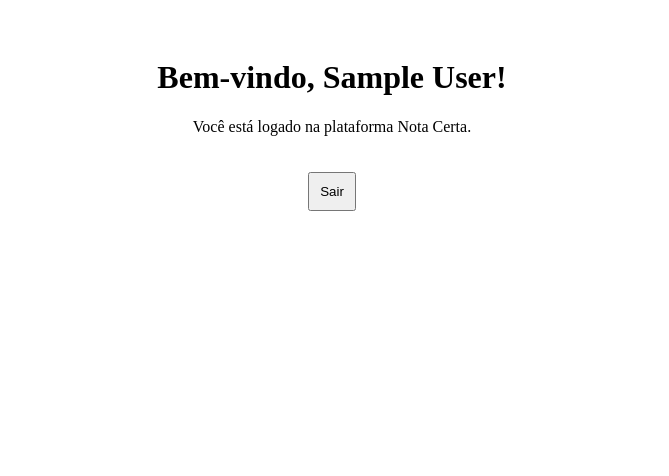
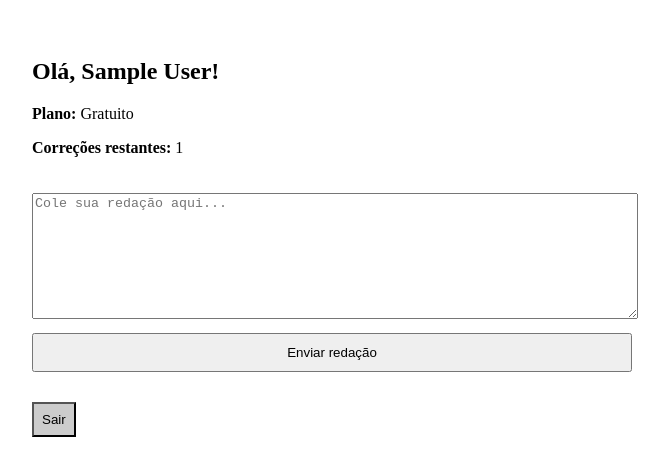
Before and after one commit to NatanN013/Site-Nota-Certa, a Next.js app: page /dashboard in a window 1280 px wide. Shown: the top 476 px of the page, without its empty margins (308-977 px from the left). Built offline with nearby package versions, Linux system fonts and the light colour scheme; no server answers; sample sign-in values are in the browser's storage.

Commit message:
Update dashboard.js

```diff
--- a/src/pages/dashboard.js
+++ b/src/pages/dashboard.js
@@ -6,13 +6,29 @@
 export default function Dashboard() {
   const router = useRouter();
   const [usuario, setUsuario] = useState(null);
+  const [plano, setPlano] = useState('gratuito'); // simulado: 'gratuito' | 'basico' | 'premium'
+  const [correcoesRestantes, setCorrecoesRestantes] = useState(1); // simulado
+  const [redacao, setRedacao] = useState('');
+  const [respostaIA, setRespostaIA] = useState('');
+  const [carregando, setCarregando] = useState(false);
 
   useEffect(() => {
     const unsubscribe = onAuthStateChanged(auth, (user) => {
       if (user) {
         setUsuario(user);
+        // Simulação do plano baseado no e-mail (ajuste conforme seu backend futuramente)
+        if (user.email.includes('premium')) {
+          setPlano('premium');
+          setCorrecoesRestantes('ilimitadas');
+        } else if (user.email.includes('basico')) {
+          setPlano('básico');
+          setCorrecoesRestantes(10);
+        } else {
+          setPlano('gratuito');
+          setCorrecoesRestantes(1);
+        }
       } else {
-        router.push('/login'); // redireciona se não estiver logado
+        router.push('/login');
       }
     });
     return () => unsubscribe();
@@ -23,13 +39,51 @@
     router.push('/login');
   };
 
+  const corrigirRedacao = () => {
+    if (!redacao.trim()) return;
+    setCarregando(true);
+    // Simulação de IA — no futuro pode usar OpenAI aqui
+    setTimeout(() => {
+      setRespostaIA("Sua redação está coerente, mas pode melhorar na argumentação. Nota: 740.");
+      setCarregando(false);
+      if (plano !== 'premium' && typeof correcoesRestantes === 'number') {
+        setCorrecoesRestantes((prev) => Math.max(prev - 1, 0));
+      }
+    }, 2000);
+  };
+
   if (!usuario) return <p>Carregando...</p>;
 
   return (
-    <div style={{ padding: 30, textAlign: 'center' }}>
-      <h1>Bem-vindo, {usuario.displayName || usuario.email}!</h1>
-      <p>Você está logado na plataforma Nota Certa.</p>
-      <button onClick={sair} style={{ marginTop: 20, padding: 10 }}>
+    <div style={{ padding: 30, maxWidth: 600, margin: '0 auto' }}>
+      <h2>Olá, {usuario.displayName || usuario.email}!</h2>
+      <p><strong>Plano:</strong> {plano.charAt(0).toUpperCase() + plano.slice(1)}</p>
+      <p><strong>Correções restantes:</strong> {correcoesRestantes}</p>
+
+      <textarea
+        rows="8"
+        style={{ width: '100%', marginTop: 20 }}
+        placeholder="Cole sua redação aqui..."
+        value={redacao}
+        onChange={(e) => setRedacao(e.target.value)}
+      />
+
+      <button
+        onClick={corrigirRedacao}
+        style={{ marginTop: 10, padding: 10, width: '100%' }}
+        disabled={carregando || (plano !== 'premium' && correcoesRestantes === 0)}
+      >
+        {carregando ? 'Corrigindo...' : 'Enviar redação'}
+      </button>
+
+      {respostaIA && (
+        <div style={{ marginTop: 20, padding: 15, background: '#f4f4f4' }}>
+          <strong>Feedback da IA:</strong>
+          <p>{respostaIA}</p>
+        </div>
+      )}
+
+      <button onClick={sair} style={{ marginTop: 30, background: '#ccc', padding: 8 }}>
         Sair
       </button>
     </div>
```
